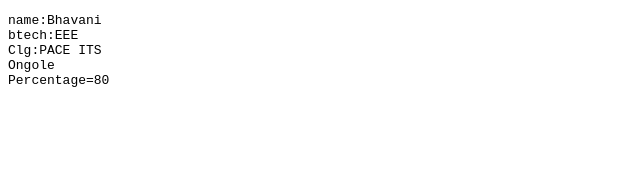
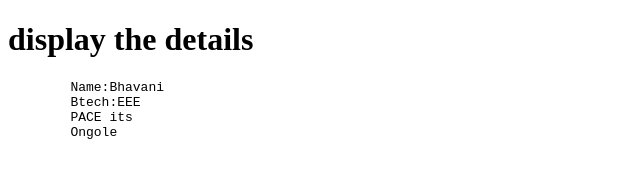
Before and after one commit to Bhavanikummitha12-ctrl/newrepo, a plain HTML site: page day1/day1.html in a window 1280 px wide. Shown: the whole page, without its empty margins (0-640 px from the left). Drawn offline with Linux system fonts and the light colour scheme.

Commit message:
add a new file

```diff
--- a/day1.html
+++ b/day1/day1.html
@@ -6,12 +6,12 @@
     <title>Document</title>
 </head>
 <body>
-<pre>
-name:Bhavani
-btech:EEE
-Clg:PACE ITS
-Ongole
-Percentage=80
-</pre>
+    <h1>display the details </h1>
+    <pre>
+        Name:Bhavani
+        Btech:EEE
+        PACE its
+        Ongole
+    </pre>
 </body>
 </html>
```
